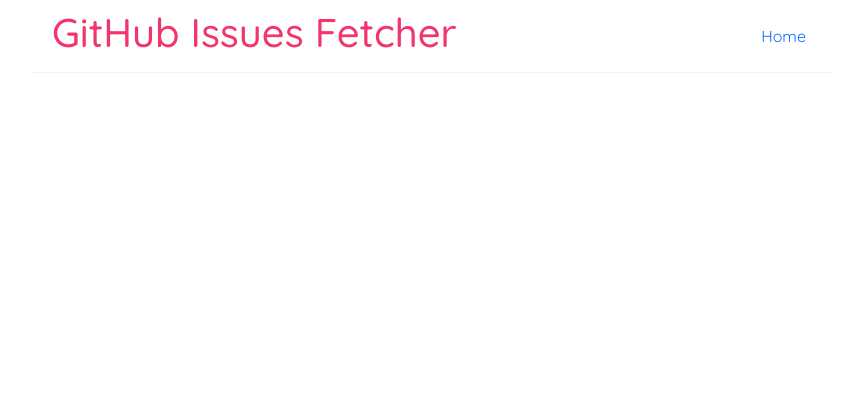
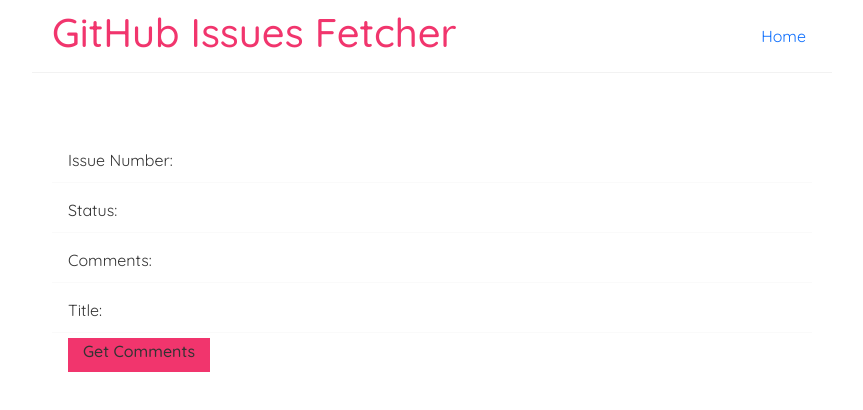
Before and after one commit to riteesh3/github-issues-app, a React (Create React App) app: page /IssueDetails/1/1/1 in a window 1280 px wide. Shown: the top 410 px of the page, without its empty margins (208-1071 px from the left). Built offline with nearby package versions, Linux system fonts and the light colour scheme; no server answers.

Commit message:
Fixed Issue Details Page

```diff
--- a/src/App.js
+++ b/src/App.js
@@ -12,11 +12,10 @@
       <Router>
         <div className="content">
           <Switch>
-              <Route exact path="/">
-                <Home />
+              <Route exact path="/" component={Home}>
               </Route>
-              <Route exact path="/IssueDetails/:reponame/:issuenumber">
-                <IssueDetails />
+              <Route exact path="/IssueDetails/:repoone/:repotwo/:issuenumber"
+                     component={IssueDetails}>
               </Route>
           </Switch>
         </div>
--- a/src/Home.js
+++ b/src/Home.js
@@ -12,6 +12,7 @@
     const [ repos,setRepos ] = useState([]);
     const [ details, setDetails ] = useState({});
     const [ detailsLoading, setDetailsLoading ] = useState(false);
+    const myarr = reponame.split("/");
 
     function handleSubmit(e){
         e.preventDefault();
@@ -43,7 +44,7 @@
     function renderRepo(repo){
         return(
           <div className="row issue-preview" key={repo.number}>
-                <Link to={`/IssueDetails/${reponame}/${repo.number}`} target="_blank">
+                <Link to={`/IssueDetails/${myarr[0]}/${myarr[1]}/${repo.number}`} target="_blank">
                     <h6 className="repo-name">
                         Issue : {repo.number}
                         {/* {repo.title} */}
--- a/src/IssueDetails.js
+++ b/src/IssueDetails.js
@@ -12,18 +12,16 @@
     const [ commentsLoading, setCommentsLoading ] = useState(false);
     const [ issueDetails, setIssueDetails ] = useState({});
     const [ detailsLoading, setDetailsLoading ] = useState(false);
-    const { issuenumber } = useParams();
-    const { reponame } = useParams();
+    const { repoone, repotwo,issuenumber } = useParams();
 
     useEffect(() => {
+        console.log("entered");
         getIssueDetails({});
-        renderIssue(issueDetails);
-    },[issueDetails]);
+    },[]);
 
     function getIssueDetails(){
         setDetailsLoading(true);
-        var issueurl = 'https://api.github.com/repos/'+reponame+'/issues/'+issuenumber;
-        console.log(issueurl);
+        var issueurl = 'https://api.github.com/repos/'+repoone+'/'+repotwo+'/issues/'+issuenumber;
         setCommentsUrl(issueurl);
         axios.get(issueurl).then(res=>{
             console.log(res.data);
@@ -35,24 +33,24 @@
     function renderIssue(issueDetails){
         return(
             <div>
-                <div className="details-row">
+                <div className="details-row issue-preview">
                 <label className="label">Issue Number:</label>
                 <span className="value">{issueDetails.number}</span>
             </div>
-            <div className="details-row">
-                <label className="label">Status:</label>
+            <div className="details-row issue-preview">
+                <label className="label">Status: </label>
                 <span className="value">{issueDetails.state}</span>
             </div>
-            <div className="details-row">
-                <label className="label">Comments:</label>
+            <div className="details-row issue-preview">
+                <label className="label">Comments: </label>
                 <span className="value">{issueDetails.comments}</span>
             </div>
-            <div className="details-row">
-                <label className="label">Title:</label>
+            <div className="details-row issue-preview">
+                <label className="label">Title: </label>
                 <span className="value">{issueDetails.title}</span>
             </div>
             <div className="details-row">
-                <button type="submit" class="btn btn-primary"
+                <button type="submit" class="fetch-button"
                    onClick={getComments}>
                         <h6 className="">
                             Get Comments
```
